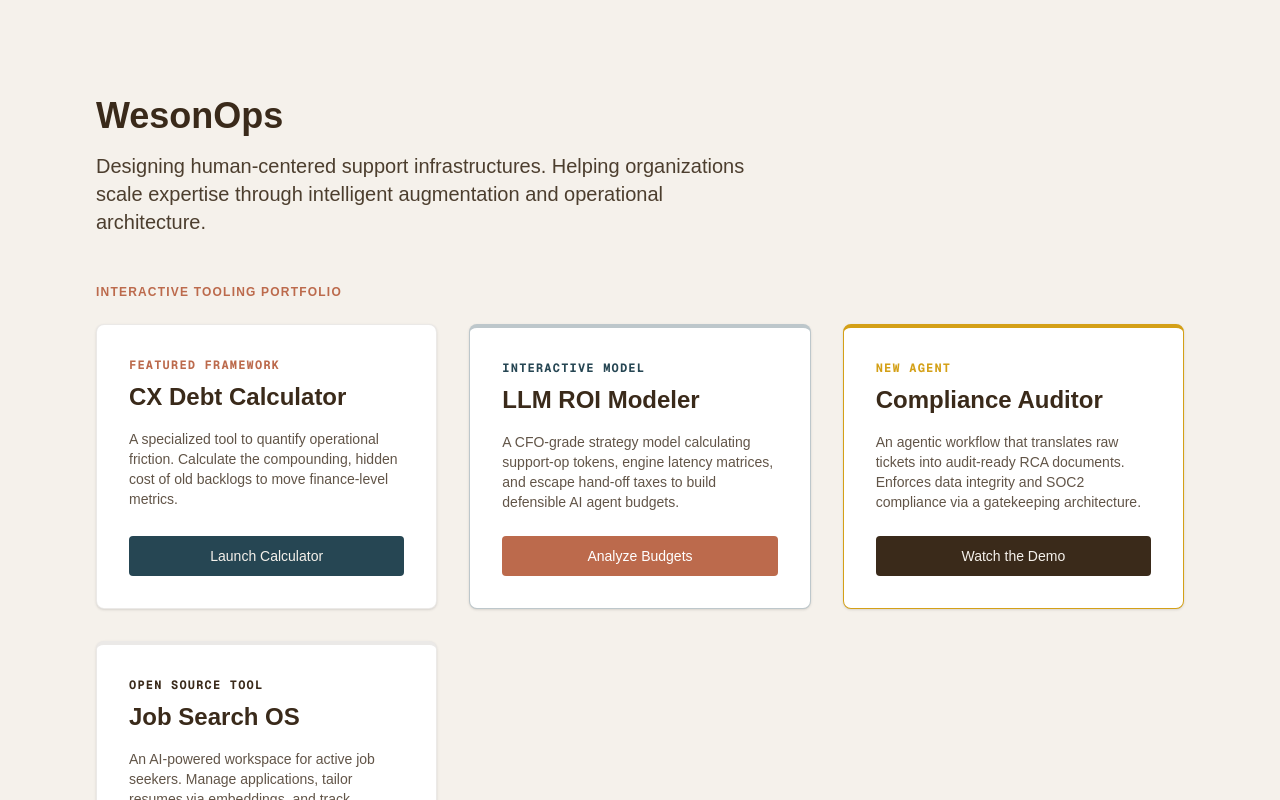
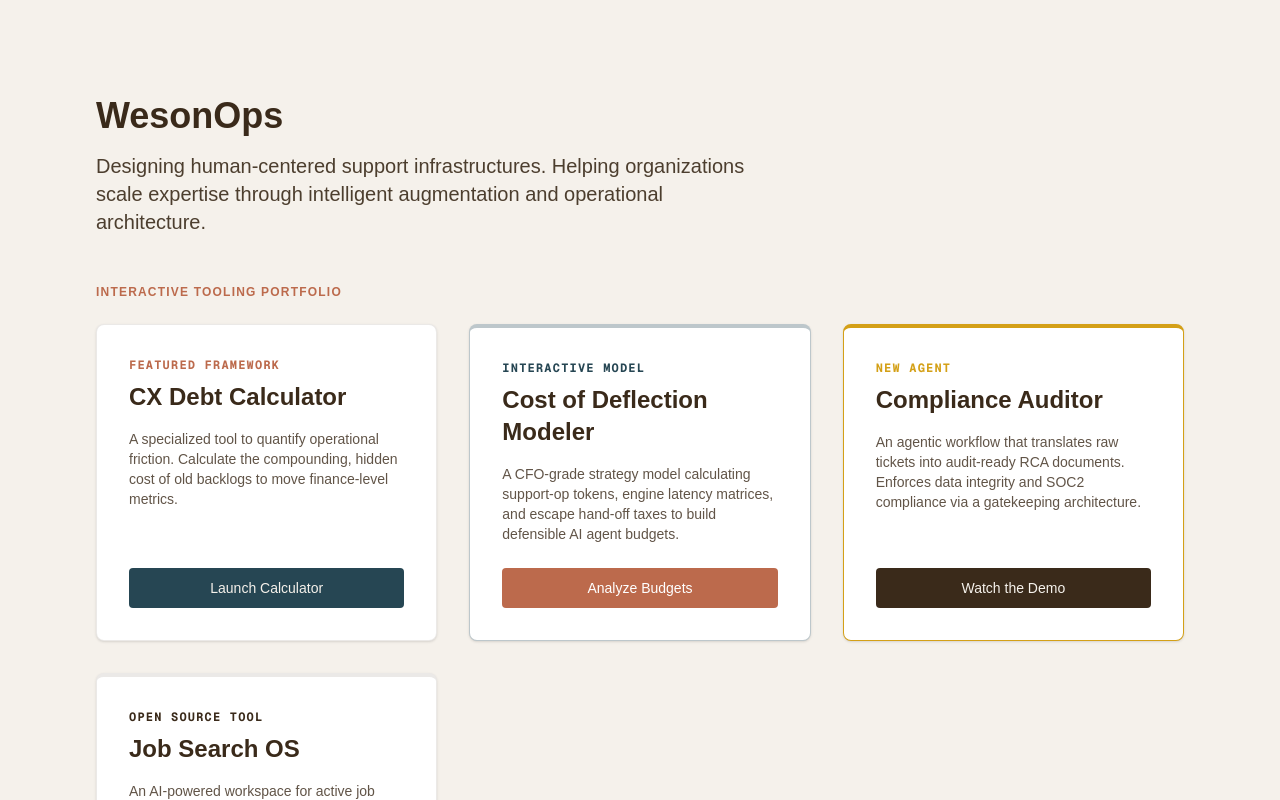
Before and after one commit to wesleyshiCX/wesonops, a Next.js app: page / in a window 1280 px wide. Shown: the top 800 px of the page. Built offline with nearby package versions, Linux system fonts and the light colour scheme.

Commit message:
update frontpage text description

```diff
--- a/src/app/page.tsx
+++ b/src/app/page.tsx
@@ -38,7 +38,7 @@
             {/* NEW: LLM Cost Dashboard Card */}
             <div className="bg-white border border-[#264653]/30 p-8 rounded-lg shadow-sm hover:shadow-md transition-shadow flex flex-col border-t-4 border-[#264653]">
               <h2 className="text-xs font-bold uppercase tracking-widest text-[#264653] mb-2 font-mono">Interactive Model</h2>
-              <h3 className="text-2xl font-semibold mb-4 text-[#3a2a1a]">LLM ROI Modeler</h3>
+              <h3 className="text-2xl font-semibold mb-4 text-[#3a2a1a]">Cost of Deflection Modeler</h3>
               <p className="mb-6 text-sm opacity-80 flex-grow">
                 A CFO-grade strategy model calculating support-op tokens, engine latency matrices, and escape hand-off taxes to build defensible AI agent budgets.
               </p>
```
